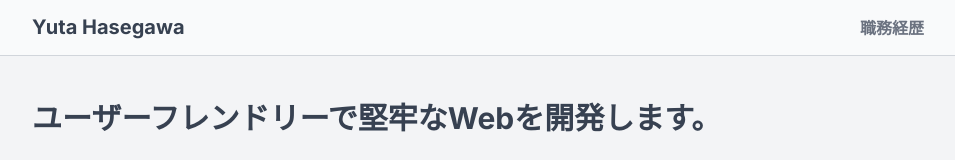
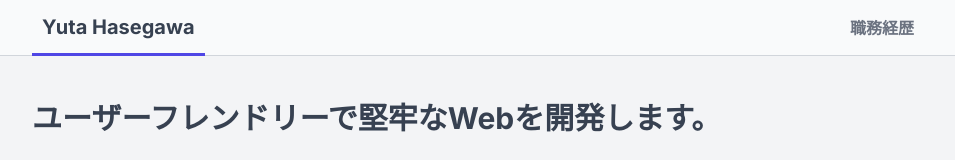
Before and after one commit to yha-1228/portfolio, a Next.js app: page / in a window 1280 px wide. Shown: the top 160 px of the page, without its empty margins (162-1117 px from the left). Built offline with nearby package versions, Linux system fonts and the light colour scheme.

Commit message:
refactor(header): ナビゲーションのデザインを刷新

```diff
--- a/src/components/layout/header.tsx
+++ b/src/components/layout/header.tsx
@@ -16,10 +16,11 @@ const NavLink = React.forwardRef<HTMLAnchorElement, NavLinkProps>(
     return (
       <Link
         className={twMerge(
-          'relative inline-flex items-center h-14 font-bold text-gray-500',
-          'hover:text-primary-600',
+          'relative inline-flex items-center h-14 font-bold text-gray-500 px-2.5',
+          ' hover:bg-gray-200',
+          'active:text-gray-foreground',
           current &&
-            "text-primary-600 before:absolute before:bottom-0 before:left-0 before:h-[2px] before:w-full before:bg-primary-600 before:content-['']",
+            "text-gray-foreground before:absolute before:bottom-0 before:left-0 before:h-[2.5px] before:w-full before:bg-primary-600 before:content-['']",
           className,
         )}
         href={href}
@@ -46,9 +47,9 @@ export default function Header() {
     <header className="flex h-14 items-center border-b border-solid border-b-gray-light-weak bg-gray-lightest">
       <Container>
         <nav className="flex items-center justify-between">
-          <Link href="/" className="text-xl font-bold hover:underline">
+          <NavLink href="/" className="text-xl">
             Yuta Hasegawa
-          </Link>
+          </NavLink>
 
           <ul className="flex space-x-5">
             {linkItems.map((linkItem) => (
```
